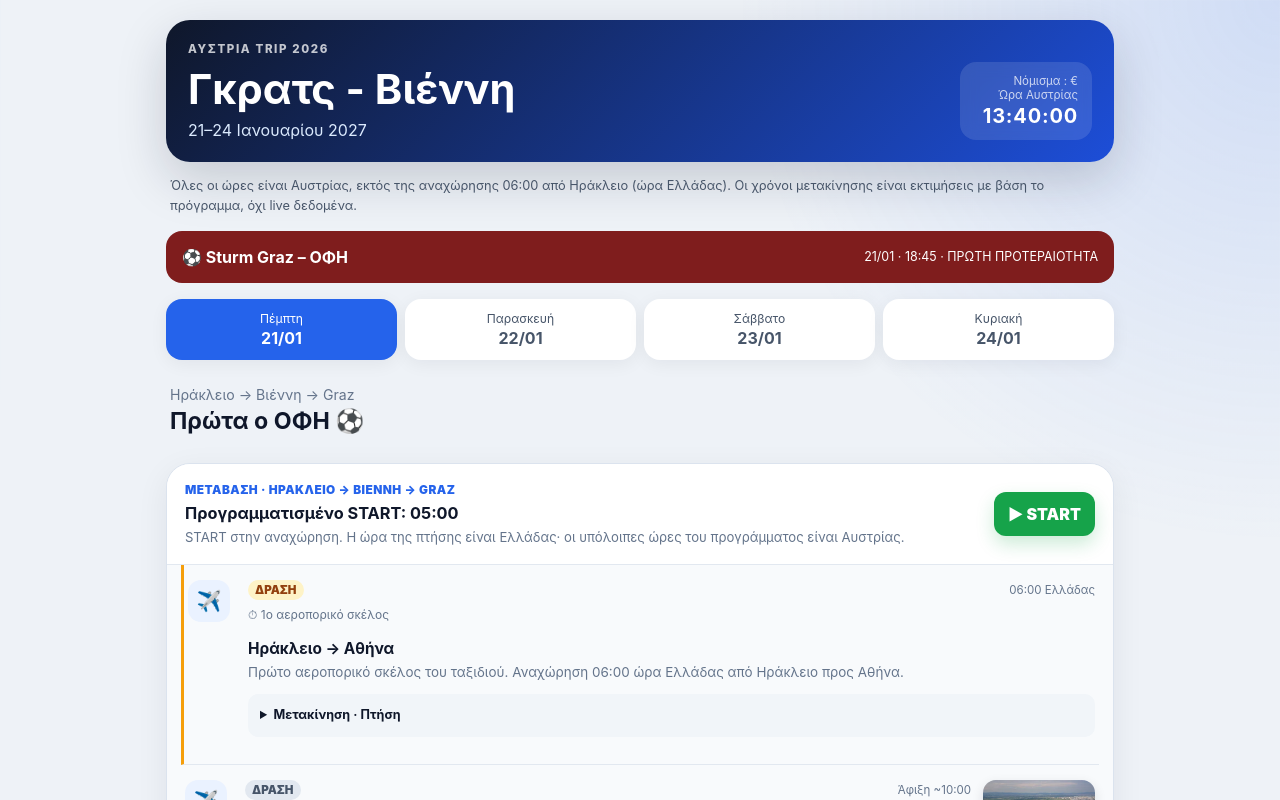
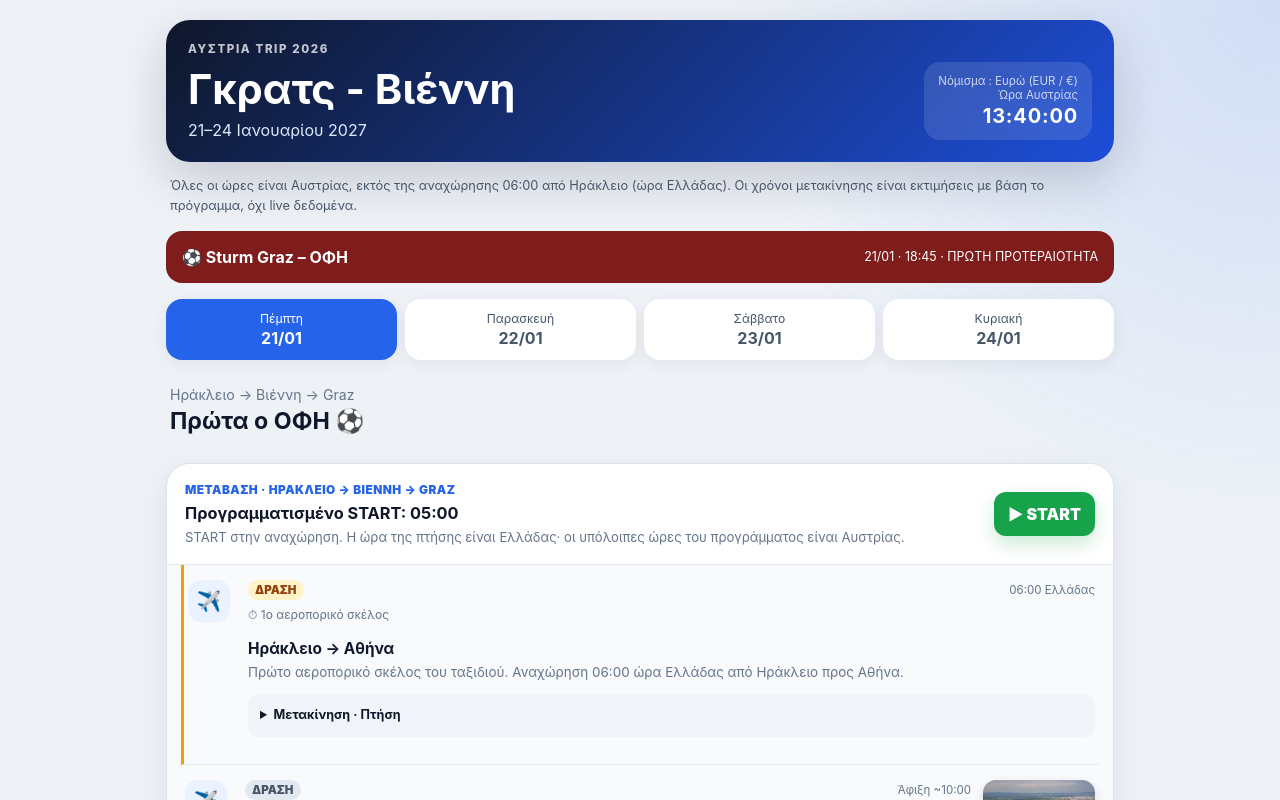
Before and after one commit to Giortamis/Graz-trip, a React (Vite) app: page / in a window 1280 px wide. Shown: the top 800 px of the page. Built offline with nearby package versions, Linux system fonts and the light colour scheme.

Commit message:
Use full euro currency label

```diff
--- a/src/data/itinerary.js
+++ b/src/data/itinerary.js
@@ -5,7 +5,7 @@
 
 export const trip = {
   eyebrow: 'ΑΥΣΤΡΙΑ TRIP 2026', title: 'Γκρατς - Βιέννη',
-  currencyLabel: 'Νόμισμα : €', datesLabel: '21–24 Ιανουαρίου 2027', timeZone: 'Europe/Vienna', clockLabel: 'Ώρα Αυστρίας',
+  currencyLabel: 'Νόμισμα : Ευρώ (EUR / €)', datesLabel: '21–24 Ιανουαρίου 2027', timeZone: 'Europe/Vienna', clockLabel: 'Ώρα Αυστρίας',
   timeNote: 'Όλες οι ώρες είναι Αυστρίας, εκτός της αναχώρησης 06:00 από Ηράκλειο (ώρα Ελλάδας). Οι χρόνοι μετακίνησης είναι εκτιμήσεις με βάση το πρόγραμμα, όχι live δεδομένα.',
   checkedOn: '28/10/2026',
   priority: { title:'⚽ Sturm Graz – ΟΦΗ', label:'21/01 · 18:45 · ΠΡΩΤΗ ΠΡΟΤΕΡΑΙΟΤΗΤΑ' },
```
